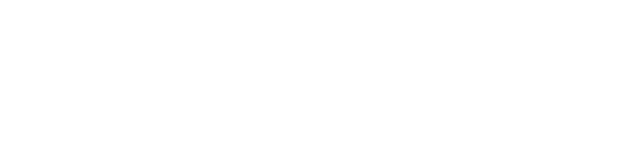
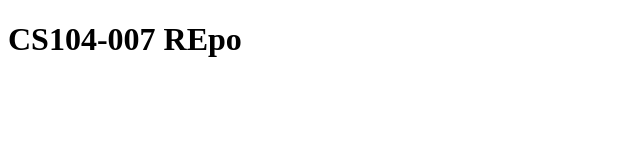
Before and after one commit to Hector338/CS104-005, a plain HTML site: page index.html in a window 1280 px wide. Shown: the whole page, without its empty margins (0-640 px from the left). Drawn offline with Linux system fonts and the light colour scheme.

Commit message:
Update index.html

```diff
--- a/index.html
+++ b/index.html
@@ -6,6 +6,6 @@
     <title>Document</title>
 </head>
 <body>
-
+    <h1> CS104-007 REpo</h1>
 </body>
 </html>
```
